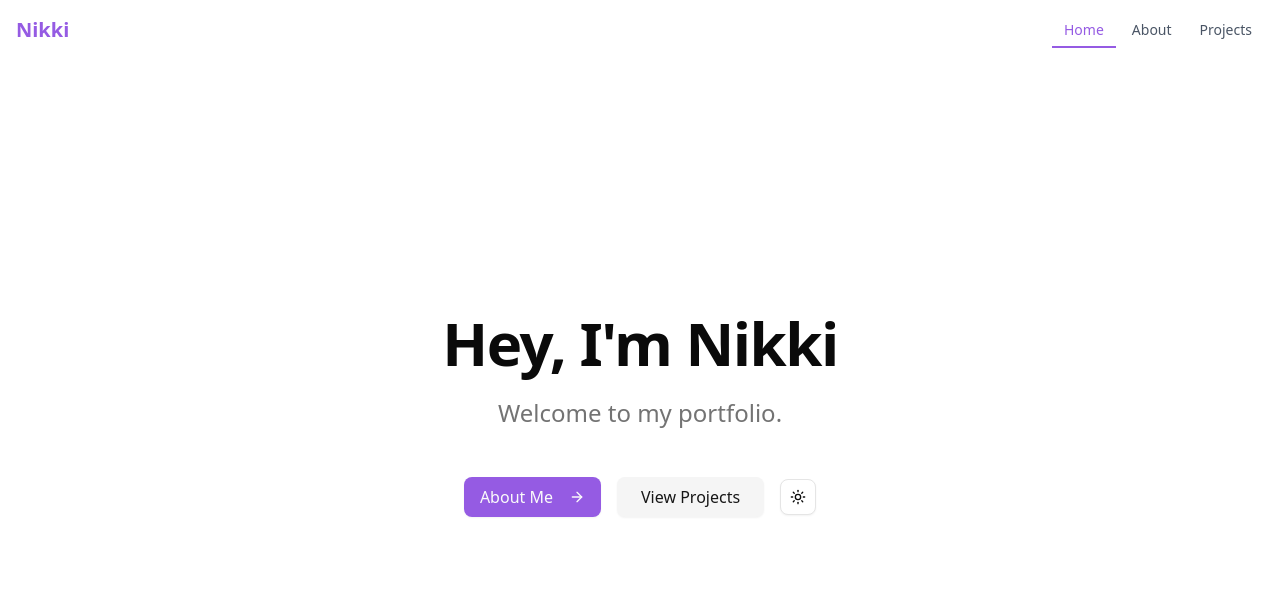
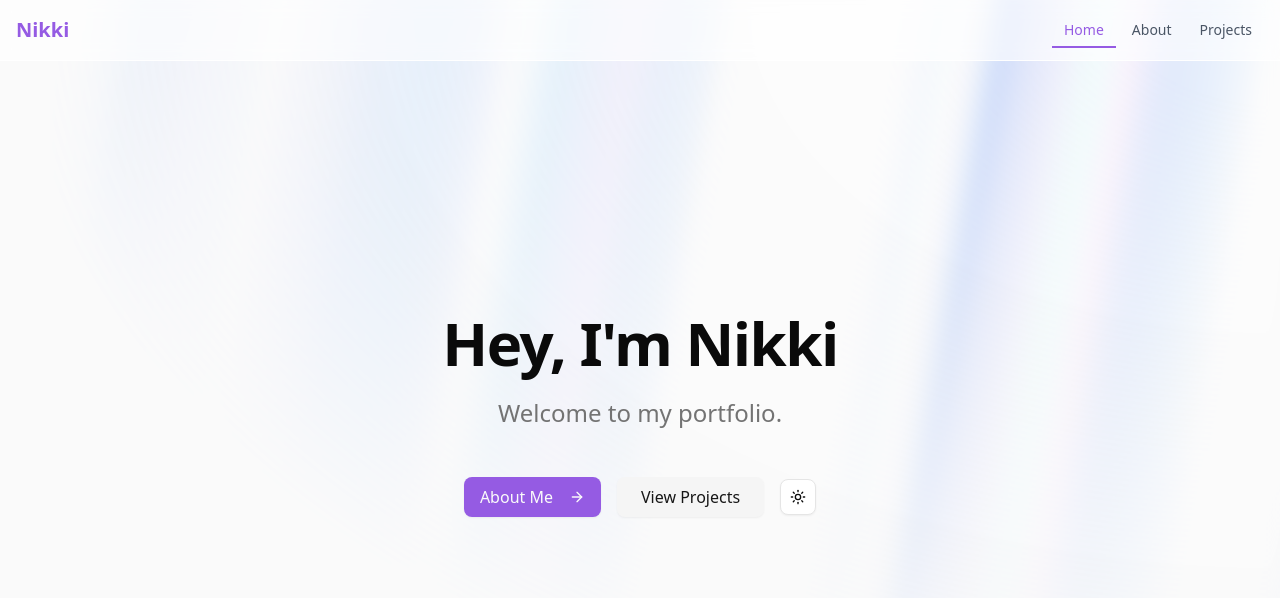
Before and after one commit to CuteNikki/Portfolio, a Next.js app: page / in a window 1280 px wide. Shown: the top 598 px of the page. Built offline with nearby package versions, Linux system fonts and the light colour scheme.

Commit message:
Added Aurora background

```diff
--- a/src/app/globals.css
+++ b/src/app/globals.css
@@ -120,3 +120,19 @@
     @apply bg-background text-foreground;
   }
 }
+
+@theme inline {
+  --animate-aurora: aurora 60s linear infinite;
+  @keyframes aurora {
+    from {
+      background-position:
+        50% 50%,
+        50% 50%;
+    }
+    to {
+      background-position:
+        350% 50%,
+        350% 50%;
+    }
+  }
+}
--- a/src/app/page.tsx
+++ b/src/app/page.tsx
@@ -5,12 +5,14 @@ import Link from 'next/link';
 
 import { ArrowRightIcon } from 'lucide-react';
 
+import { AuroraBackground } from '@/components/theme/aurora';
 import { ThemeButton } from '@/components/theme/button';
 import { Button } from '@/components/ui/button';
 
 export default function Home() {
   return (
     <div className='flex flex-1 items-center justify-center'>
+      <AuroraBackground />
       <motion.div initial={{ opacity: 0, y: 20 }} animate={{ opacity: 1, y: 0 }} transition={{ duration: 0.5 }} className='mx-auto max-w-2xl text-center'>
         <motion.h1
           className='mb-6 text-4xl font-bold tracking-tight md:text-6xl'
--- /dev/null
+++ b/src/components/theme/aurora.tsx
@@ -0,0 +1,49 @@
+'use client';
+
+import { motion } from 'framer-motion';
+
+import { cn } from '@/lib/utils';
+
+interface AuroraBackgroundProps extends React.HTMLProps<HTMLDivElement> {
+  showRadialGradient?: boolean;
+}
+
+export const AuroraBackground = ({ className, showRadialGradient = true, ...props }: AuroraBackgroundProps) => {
+  return (
+    <motion.div initial={{ opacity: 0 }} animate={{ opacity: 1 }} transition={{ duration: 0.5 }} className='absolute inset-0 -z-10 overflow-hidden'>
+      <div
+        className={cn('transition-bg relative flex h-[100vh] flex-col items-center justify-center bg-zinc-50 text-slate-950 dark:bg-zinc-900', className)}
+        {...props}
+      >
+        <div
+          className='absolute inset-0 overflow-hidden'
+          style={
+            {
+              '--aurora': 'repeating-linear-gradient(100deg,#3b82f6_10%,#a5b4fc_15%,#93c5fd_20%,#ddd6fe_25%,#60a5fa_30%)',
+              '--dark-gradient': 'repeating-linear-gradient(100deg,#000_0%,#000_7%,transparent_10%,transparent_12%,#000_16%)',
+              '--white-gradient': 'repeating-linear-gradient(100deg,#fff_0%,#fff_7%,transparent_10%,transparent_12%,#fff_16%)',
+
+              '--blue-300': '#93c5fd',
+              '--blue-400': '#60a5fa',
+              '--blue-500': '#3b82f6',
+              '--indigo-300': '#a5b4fc',
+              '--violet-200': '#ddd6fe',
+              '--black': '#000',
+              '--white': '#fff',
+              '--transparent': 'transparent',
+            } as React.CSSProperties
+          }
+        >
+          <div
+            //   I'm sorry but this is what peak developer performance looks like // trigger warning
+            className={cn(
+              `after:animate-aurora pointer-events-none absolute -inset-[10px] [background-image:var(--white-gradient),var(--aurora)] [background-size:300%,_200%] [background-position:50%_50%,50%_50%] opacity-50 blur-[10px] invert filter will-change-transform [--aurora:repeating-linear-gradient(100deg,var(--blue-500)_10%,var(--indigo-300)_15%,var(--blue-300)_20%,var(--violet-200)_25%,var(--blue-400)_30%)] [--dark-gradient:repeating-linear-gradient(100deg,var(--black)_0%,var(--black)_7%,var(--transparent)_10%,var(--transparent)_12%,var(--black)_16%)] [--white-gradient:repeating-linear-gradient(100deg,var(--white)_0%,var(--white)_7%,var(--transparent)_10%,var(--transparent)_12%,var(--white)_16%)] after:absolute after:inset-0 after:[background-image:var(--white-gradient),var(--aurora)] after:[background-size:200%,_100%] after:[background-attachment:fixed] after:mix-blend-difference after:content-[""] dark:[background-image:var(--dark-gradient),var(--aurora)] dark:invert-0 after:dark:[background-image:var(--dark-gradient),var(--aurora)]`,
+
+              showRadialGradient && `[mask-image:radial-gradient(ellipse_at_100%_0%,black_10%,var(--transparent)_70%)]`,
+            )}
+          ></div>
+        </div>
+      </div>
+    </motion.div>
+  );
+};
```
